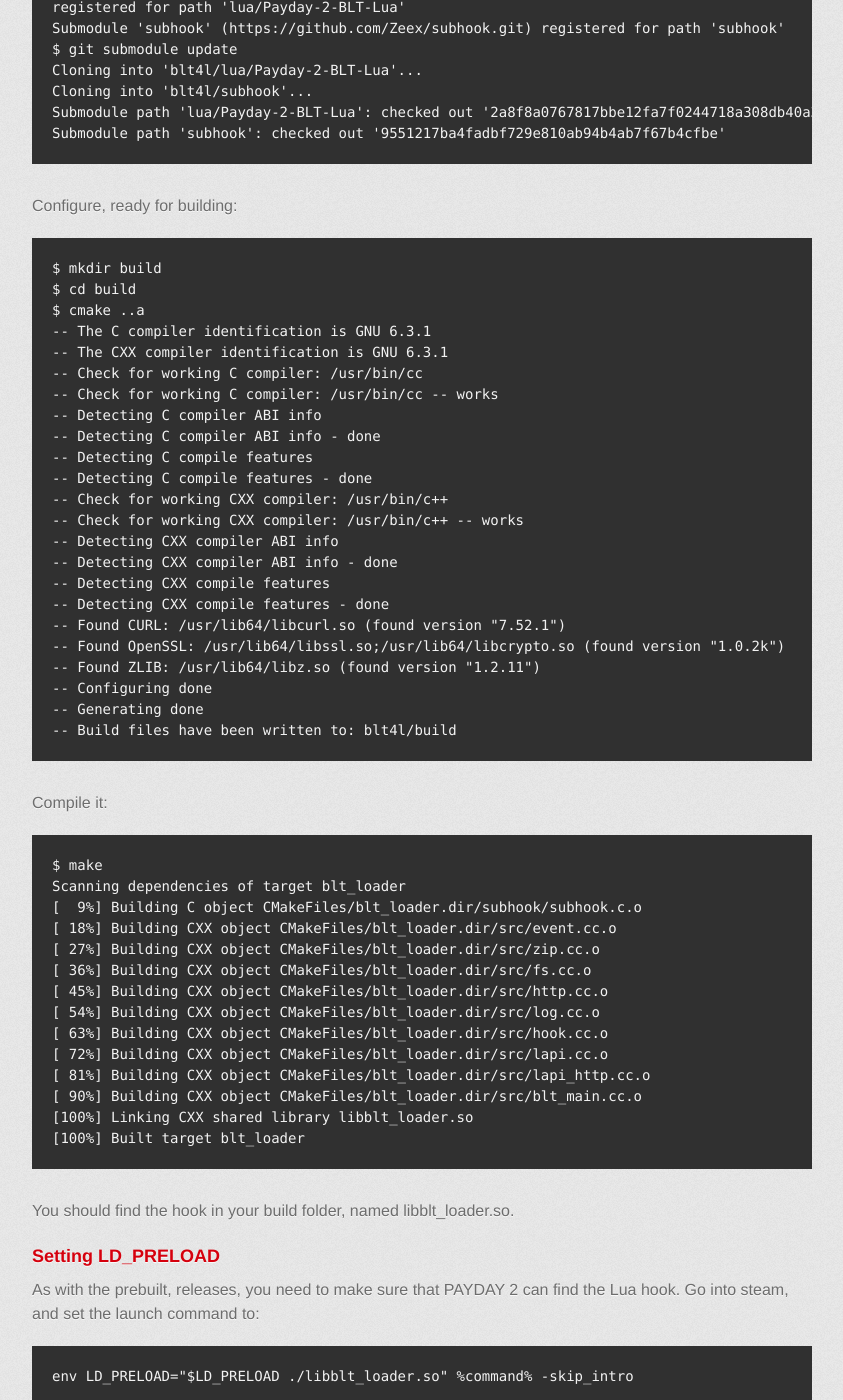
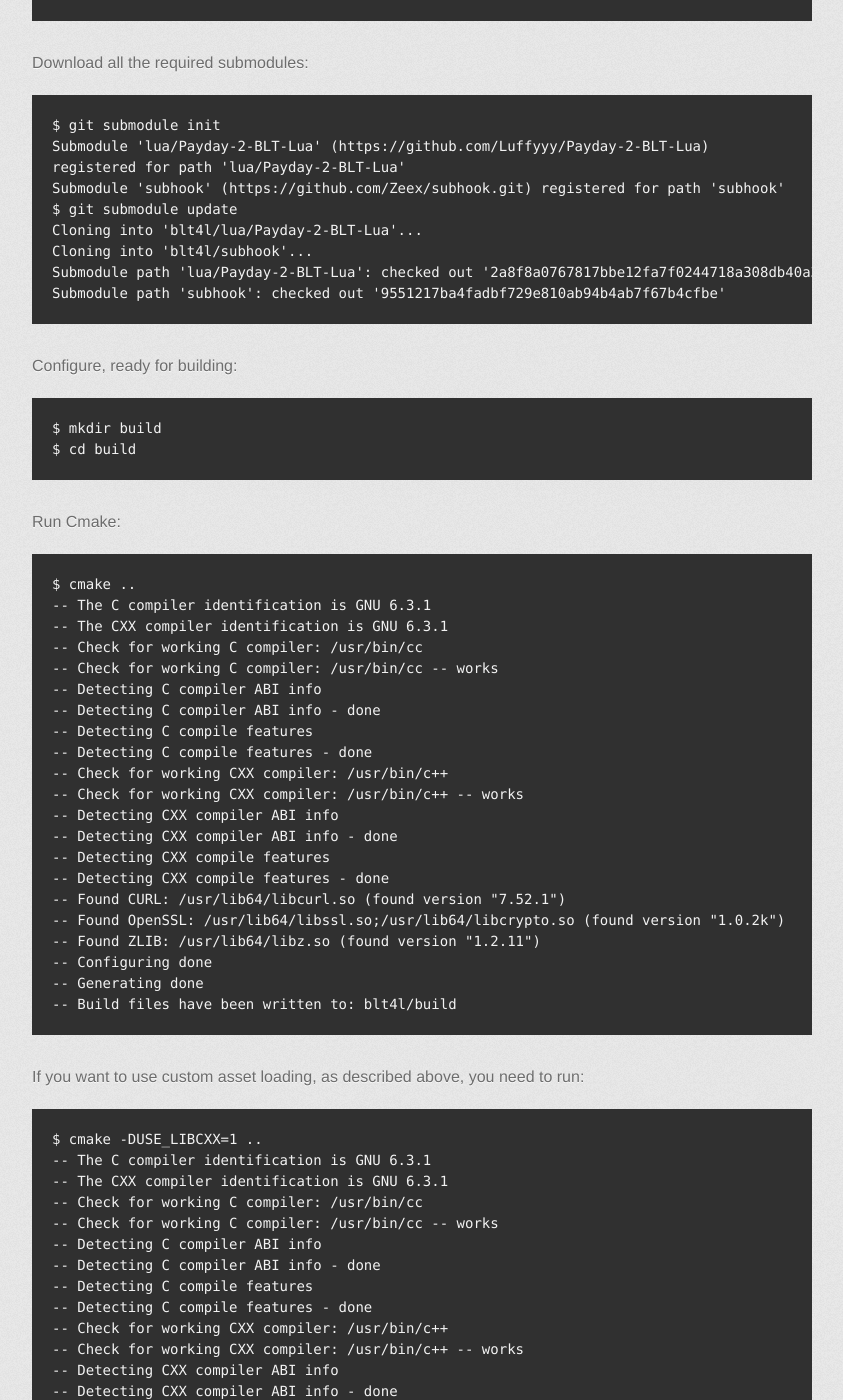
Before and after one commit to blt4linux/blt4linux.info, a Jekyll site: the page built from index.md, in a window 1280 px wide and 1400 px high, scrolled down 2874 px. Shown: the whole window, without its empty margins (218-1061 px from the left). Built offline with Jekyll 4.4.1, drawn with Linux system fonts in a browser that asks for light colours; some web fonts are replaced; our own code applies the rules of GitHub Pages for plain Markdown files; some of the changed text lies outside the part shown.

Commit message:
Some fixing of compiling if you want to use custom assets.
just updating the site to be similar to that of the readme.

```diff
--- a/index.md
+++ b/index.md
@@ -7,17 +7,18 @@ BLT4Linux is a Linux port of the popular Better Lua injecTor (BLT)
 modding framework for the First-Person co-op shooter PAYDAY 2.
 
 While it is a rewrite of the C++ part of BLT, it uses the same Lua
-code and is compatible with the majority of the PAYDAY 2 lua mods that can be found online.
+code and is compatible with 90% of the PAYDAY 2 lua mods that can be found online.
 The only exception to this is Beardlib, which is compatible with lua mods on Linux, but does not
-like loading Custom Assets, such as Custom Heists or the use of the Beardlib Music Module, as
-the Linux version of PAYDAY 2 does not have SysFS to load said assets in-game.
+like loading Custom Assets, specifically Custom Heists and the Beardlib Music Module (which is now fully
+merged into Beardlib), as the Linux version of PAYDAY 2. Also loading mod icons for the BLT mod
+manager don't appear to load due to the Payday 2 Linux binary missing the dependancy libPNG.
 
 ## Credits
  - [Roman Hargrave](https://github.com/RomanHargrave) - Initial work, code, translations from BLT4WIN
  - [Leonard König](https://github.com/LeonardKoenig) - C++ cleanup, linker work
  - [Ozymandias117](https://github.com/Ozymandias117) - Fixed subhook on 64-bit platforms
  - [James Wilkinson](https://github.com/JamesWilko) - BLT LUA (and BLT)
- - [ZNixian](https://znix.xyz) - Hosting this website
+ - [ZNixian](https://znix.xyz) - Hosting this website, and for figuring out how to load Custom assets in Linux Payday 2
  - [Dribbleondo](http://twitter.com/dribbleondo) - Writing some of this websites information.
 
 ## Source Code
@@ -48,7 +49,7 @@ the path should be:
 
        env LD_PRELOAD="$LD_PRELOAD ./libblt_loader.so" %command% -skip_intro
 
-(The -skip_intro command is optional, but useful for somewhat obvious reasons =P)
+(The -skip_intro command is optional, but useful for somewhat obvious reasons)
 
 If you have set everything up correctly, you should be up and running with the BLT Mod API in PAYDAY 2.
 
@@ -99,6 +100,10 @@ do that will vary depending on your distribution and package manager.
  - zlib
  - cmake
 
+ ## If you want to load custom assets, such as Custom HUDS and masks, then you also require:
+ - libc++dev
+ - clang (3.8 or above)
+
 Download a copy of BLT4L:
 
 	$ git clone https://github.com/blt4linux/blt4l.git
@@ -125,7 +130,34 @@ Configure, ready for building:
 
 	$ mkdir build
 	$ cd build
-	$ cmake ..a
+
+Run Cmake:
+
+	$ cmake ..
+	-- The C compiler identification is GNU 6.3.1
+	-- The CXX compiler identification is GNU 6.3.1
+	-- Check for working C compiler: /usr/bin/cc
+	-- Check for working C compiler: /usr/bin/cc -- works
+	-- Detecting C compiler ABI info
+	-- Detecting C compiler ABI info - done
+	-- Detecting C compile features
+	-- Detecting C compile features - done
+	-- Check for working CXX compiler: /usr/bin/c++
+	-- Check for working CXX compiler: /usr/bin/c++ -- works
+	-- Detecting CXX compiler ABI info
+	-- Detecting CXX compiler ABI info - done
+	-- Detecting CXX compile features
+	-- Detecting CXX compile features - done
+	-- Found CURL: /usr/lib64/libcurl.so (found version "7.52.1")
+	-- Found OpenSSL: /usr/lib64/libssl.so;/usr/lib64/libcrypto.so (found version "1.0.2k")
+	-- Found ZLIB: /usr/lib64/libz.so (found version "1.2.11")
+	-- Configuring done
+	-- Generating done
+	-- Build files have been written to: blt4l/build
+
+If you want to use custom asset loading, as described above, you need to run:
+
+	$ cmake -DUSE_LIBCXX=1 ..
 	-- The C compiler identification is GNU 6.3.1
 	-- The CXX compiler identification is GNU 6.3.1
 	-- Check for working C compiler: /usr/bin/cc
```
